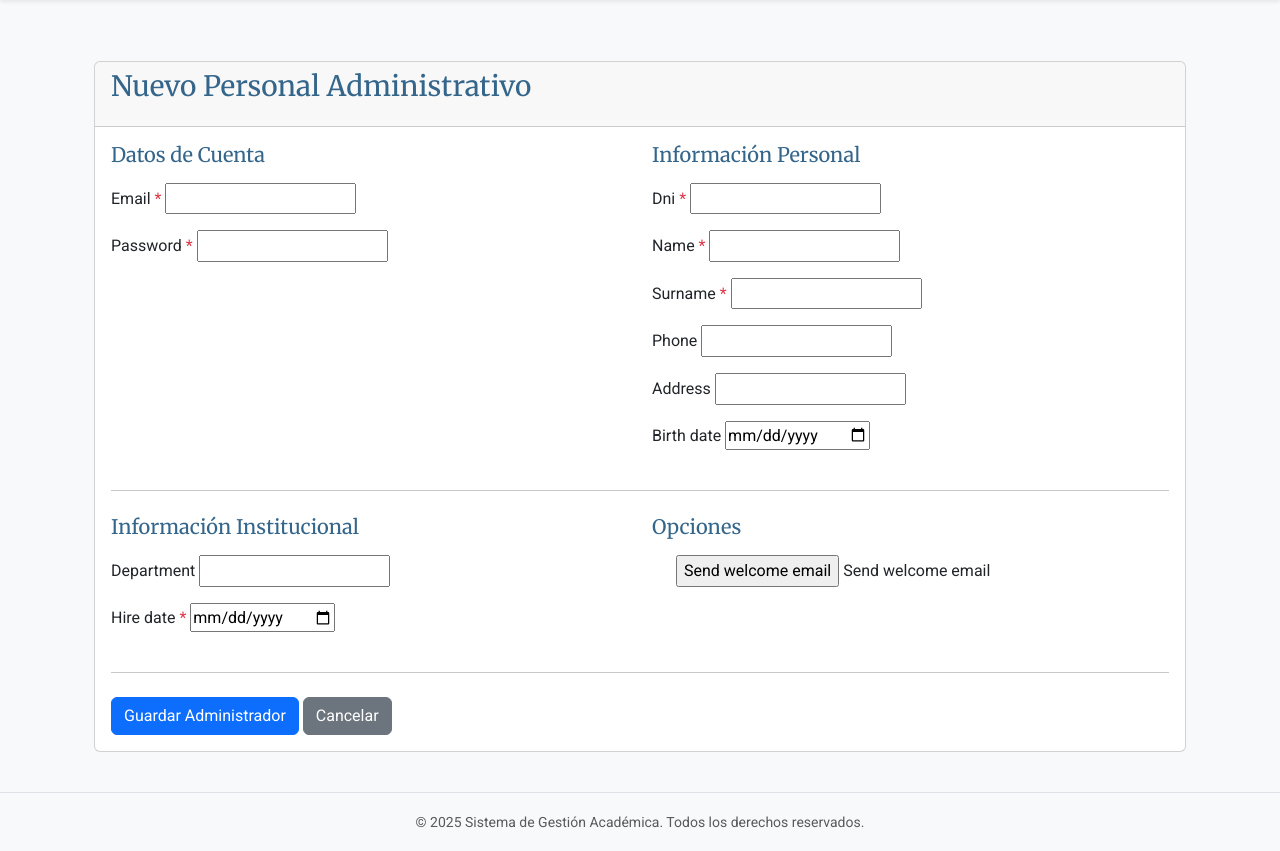
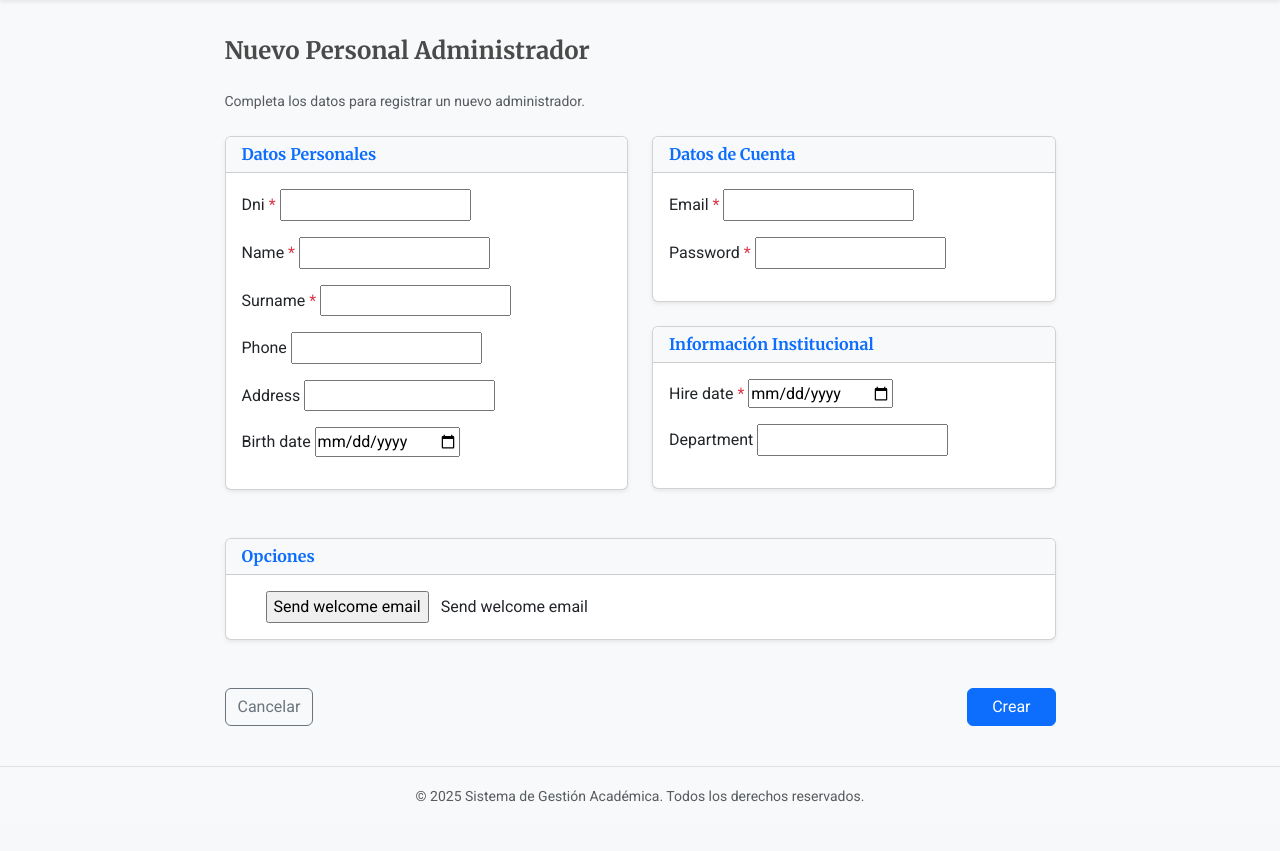
Before and after one commit to jazzzz0/sistema-gestion-academica, a Django app: template users/templates/users/admin_create.html in a window 1280 px wide. Shown: the part 67-918 px from the top of the page. After the commit the page ends 869 px from the top, so only its background shows below. Run offline with Django 5.2, Linux system fonts and the light colour scheme; the template is opened without the code that fills it, so the values that code supplies are empty, except form fields; tables that the repository leaves empty hold one stand-in row (values such as "Sample post"); form fields are guessed from the names that the template uses.

Commit message:
fix(ui): unificar estilos de templates de creación y edición (SGA-141)

```diff
--- a/users/templates/users/admin_create.html
+++ b/users/templates/users/admin_create.html
@@ -1,173 +1,189 @@
 {% extends "base.html" %}
 
+{% block title %}Nuevo Administrador{% endblock %}
+
 {% block content %}
-<div class="container mt-5">
-    <div class="card">
-        <div class="card-header">
-            <h3>Nuevo Personal Administrativo</h3>
-        </div>
-        <div class="card-body">
+<div class="row justify-content-center mt-4">
+    <div class="col-12 col-md-10 col-lg-9">
+
+        <h1 class="h4 mb-4 fw-bold">Nuevo Personal Administrador</h1>
+        <p class="text-muted small mb-4">
+             Completa los datos para registrar un nuevo administrador.
+        </p>
+
         {% if form.non_field_errors %}
-                <div class="alert alert-danger">
-                    {{ form.non_field_errors }}
+            <div class="alert alert-danger py-2 mb-4">
+                {% for err in form.non_field_errors %}
+                    <div><i class="bi bi-exclamation-circle me-2"></i>{{ err }}</div>
+                {% endfor %}
             </div>
         {% endif %}
 
         <form method="post" novalidate>
             {% csrf_token %}
 
-                <div class="row">
-                    <!-- Datos de Cuenta -->
-                    <div class="col-md-6">
-                        <h5 class="mb-3">Datos de Cuenta</h5>
-                        <div class="form-group mb-3">
-                            <label for="{{ form.email.id_for_label }}">{{ form.email.label }} <span class="text-danger">*</span></label>
-                            {{ form.email }}
-                            {% if form.email.help_text %}
-                                <small class="form-text text-muted">{{ form.email.help_text }}</small>
-                            {% endif %}
-                            {% if form.email.errors %}
+            <div class="row g-4">
+                <div class="col-12 col-md-6">
+                    <div class="card mb-4 shadow-sm">
+                        <div class="card-header bg-light">
+                            <h2 class="h6 fw-bold mb-0 text-primary">Datos Personales</h2>
+                        </div>
+                        <div class="card-body">
+                            <div class="mb-3">
+                                <label for="{{ form.dni.id_for_label }}">{{ form.dni.label }} <span class="text-danger">*</span></label>
+                                {{ form.dni }}
+                                {% for error in form.dni.errors %}
                                     <div class="invalid-feedback d-block">
-                                    {{ form.email.errors }}
+                                        {{ error }}
                                     </div>
-                            {% endif %}
+                                {% endfor %}
                             </div>
-                        <div class="form-group mb-3">
-                            <label for="{{ form.password.id_for_label }}">{{ form.password.label }} <span class="text-danger">*</span></label>
-                            {{ form.password }}
-                            {% if form.password.help_text %}
-                                <small class="form-text text-muted">{{ form.password.help_text }}</small>
-                            {% endif %}
-                            {% if form.password.errors %}
+
+                            <div class="mb-3">
+                                <label for="{{ form.name.id_for_label }}">{{ form.name.label }} <span class="text-danger">*</span></label>
+                                {{ form.name }}
+                                {% for error in form.name.errors %}
                                     <div class="invalid-feedback d-block">
-                                    {{ form.password.errors }}
+                                        {{ error }}
                                     </div>
-                            {% endif %}
+                                {% endfor %}
+                            </div>
+
+                            <div class="mb-3">
+                                <label for="{{ form.surname.id_for_label }}">{{ form.surname.label }} <span class="text-danger">*</span></label>
+                                {{ form.surname }}
+                                {% for error in form.surname.errors %}
+                                    <div class="invalid-feedback d-block">
+                                        {{ error }}
+                                    </div>
+                                {% endfor %}
+                            </div>
+
+                            <div class="mb-3">
+                                <label for="{{ form.phone.id_for_label }}">{{ form.phone.label }}</label>
+                                {{ form.phone }}
+                                {% for error in form.phone.errors %}
+                                    <div class="invalid-feedback d-block">
+                                        {{ error }}
+                                    </div>
+                                {% endfor %}
+                            </div>
+
+                            <div class="mb-3">
+                                <label for="{{ form.address.id_for_label }}">{{ form.address.label }}</label>
+                                {{ form.address }}
+                                {% for error in form.address.errors %}
+                                    <div class="invalid-feedback d-block">
+                                        {{ error }}
+                                    </div>
+                                {% endfor %}
+                            </div>
+
+                            <div class="mb-3">
+                                <label for="{{ form.birth_date.id_for_label }}">{{ form.birth_date.label }}</label>
+                                {{ form.birth_date }}
+                                {% for error in form.birth_date.errors %}
+                                    <div class="invalid-feedback d-block">
+                                        {{ error }}
+                                    </div>
+                                {% endfor %}
+                            </div>
+                        </div>
                     </div>
                 </div>
 
-                    <!-- Información Personal -->
-                    <div class="col-md-6">
-                        <h5 class="mb-3">Información Personal</h5>
-                        <div class="form-group mb-3">
-                            <label for="{{ form.dni.id_for_label }}">{{ form.dni.label }} <span class="text-danger">*</span></label>
-                            {{ form.dni }}
-                            {% if form.dni.help_text %}
-                                <small class="form-text text-muted">{{ form.dni.help_text }}</small>
+                <div class="col-12 col-md-6">
+                    <div class="card mb-4 shadow-sm">
+                        <div class="card-header bg-light">
+                            <h2 class="h6 fw-bold mb-0 text-primary">Datos de Cuenta</h2>
+                        </div>
+                        <div class="card-body">
+                            <div class="mb-3">
+                                <label for="{{ form.email.id_for_label }}">{{ form.email.label }} <span class="text-danger">*</span></label>
+                                {{ form.email }}
+                                {% for error in form.email.errors %}
+                                    <div class="invalid-feedback d-block">
+                                        {{ error }}
+                                    </div>
+                                {% endfor %}
+                            </div>
+
+                            <div class="mb-3">
+                                <label for="{{ form.password.id_for_label }}">{{ form.password.label }} <span class="text-danger">*</span></label>
+                                {{ form.password }}
+                                {% for error in form.password.errors %}
+                                    <div class="invalid-feedback d-block">
+                                        {{ error }}
+                                    </div>
+                                {% endfor %}
+                            </div>
+                        </div>
+                    </div>
+
+                    <div class="card mb-4 shadow-sm">
+                        <div class="card-header bg-light">
+                            <h2 class="h6 fw-bold mb-0 text-primary">Información Institucional</h2>
+                        </div>
+                        <div class="card-body">
+                            <div class="mb-3">
+                                <label for="{{ form.hire_date.id_for_label }}">{{ form.hire_date.label }} <span class="text-danger">*</span></label>
+                                {{ form.hire_date }}
+                                {% if form.hire_date.help_text %}
+                                    <div class="form-text">{{ form.hire_date.help_text }}</div>
                                 {% endif %}
-                            {% if form.dni.errors %}
+                                {% for error in form.hire_date.errors %}
                                     <div class="invalid-feedback d-block">
-                                    {{ form.dni.errors }}
+                                        {{ error }}
                                     </div>
+                                {% endfor %}
+                            </div>
+
+                            <div class="mb-3">
+                                <label for="{{ form.department.id_for_label }}">{{ form.department.label }}</label>
+                                {{ form.department }}
+                                {% if form.department.help_text %}
+                                    <div class="form-text">{{ form.department.help_text }}</div>
                                 {% endif %}
+                                {% for error in form.department.errors %}
+                                    <div class="invalid-feedback d-block">
+                                        {{ error }}
                                     </div>
-                        <div class="form-group mb-3">
-                            <label for="{{ form.name.id_for_label }}">{{ form.name.label }} <span class="text-danger">*</span></label>
-                            {{ form.name }}
-                            {% if form.name.errors %}
-                                <div class="invalid-feedback d-block">
-                                    {{ form.name.errors }}
+                                {% endfor %}
                             </div>
-                            {% endif %}
                         </div>
-                        <div class="form-group mb-3">
-                            <label for="{{ form.surname.id_for_label }}">{{ form.surname.label }} <span class="text-danger">*</span></label>
-                            {{ form.surname }}
-                            {% if form.surname.errors %}
-                                <div class="invalid-feedback d-block">
-                                    {{ form.surname.errors }}
                     </div>
-                            {% endif %}
                 </div>
-                        <div class="form-group mb-3">
-                            <label for="{{ form.phone.id_for_label }}">{{ form.phone.label }}</label>
-                            {{ form.phone }}
-                            {% if form.phone.errors %}
-                                <div class="invalid-feedback d-block">
-                                    {{ form.phone.errors }}
+
+                <div class="col-12">
+                    <div class="card mb-4 shadow-sm">
+                        <div class="card-header bg-light">
+                            <h2 class="h6 fw-bold mb-0 text-primary">Opciones</h2>
                         </div>
-                            {% endif %}
-                        </div>
-                        <div class="form-group mb-3">
-                            <label for="{{ form.address.id_for_label }}">{{ form.address.label }}</label>
-                            {{ form.address }}
-                            {% if form.address.errors %}
-                                <div class="invalid-feedback d-block">
-                                    {{ form.address.errors }}
-                                </div>
-                            {% endif %}
-                        </div>
-                        <div class="form-group mb-3">
-                            <label for="{{ form.birth_date.id_for_label }}">{{ form.birth_date.label }}</label>
-                            {{ form.birth_date }}
-                            {% if form.birth_date.errors %}
-                                <div class="invalid-feedback d-block">
-                                    {{ form.birth_date.errors }}
-                                </div>
+                        <div class="card-body">
+                            <div class="form-check mb-0">
+                                {{ form.send_welcome_email }}
+                                <label class="form-check-label ms-2" for="{{ form.send_welcome_email.id_for_label }}">
+                                    {{ form.send_welcome_email.label }}
+                                </label>
+                                {% if form.send_welcome_email.help_text %}
+                                    <div><small class="form-text text-muted d-block mt-2">{{ form.send_welcome_email.help_text }}</small></div>
                                 {% endif %}
                             </div>
                         </div>
                     </div>
-
-                <hr class="my-4">
-
-                <div class="row">
-                    <!-- Información Institucional -->
-                    <div class="col-md-6">
-                        <h5 class="mb-3">Información Institucional</h5>
-                        <div class="form-group mb-3">
-                            <label for="{{ form.department.id_for_label }}">{{ form.department.label }}</label>
-                            {{ form.department }}
-                            {% if form.department.help_text %}
-                                <small class="form-text text-muted">{{ form.department.help_text }}</small>
-                            {% endif %}
-                            {% if form.department.errors %}
-                                <div class="invalid-feedback d-block">
-                                    {{ form.department.errors }}
-                                </div>
-                            {% endif %}
-                        </div>
-                        <div class="form-group mb-3">
-                            <label for="{{ form.hire_date.id_for_label }}">{{ form.hire_date.label }} <span class="text-danger">*</span></label>
-                            {{ form.hire_date }}
-                            {% if form.hire_date.help_text %}
-                                <small class="form-text text-muted">{{ form.hire_date.help_text }}</small>
-                            {% endif %}
-                            {% if form.hire_date.errors %}
-                                <div class="invalid-feedback d-block">
-                                    {{ form.hire_date.errors }}
-                                </div>
-                            {% endif %}
-                        </div>
                 </div>
 
-                    <!-- Opciones -->
-                    <div class="col-md-6">
-                        <h5 class="mb-3">Opciones</h5>
-                        <div class="form-check mb-3">
-                            {{ form.send_welcome_email }}
-                            <label class="form-check-label" for="{{ form.send_welcome_email.id_for_label }}">
-                                {{ form.send_welcome_email.label }}
-                            </label>
-                            {% if form.send_welcome_email.help_text %}
-                                <small class="form-text text-muted d-block">{{ form.send_welcome_email.help_text }}</small>
-                            {% endif %}
-                        </div>
-                    </div>
             </div>
 
-                <hr class="my-4">
-
-                <div class="mt-4">
-                    <button type="submit" class="btn btn-primary">
-                        <i class="fas fa-save"></i> Guardar Administrador
+            <div class="d-flex justify-content-between mt-4">
+                <a href="{% url 'users:admin_list' %}" class="btn btn-outline-secondary text-decoration-none">
+                    Cancelar
+                </a>
+                <button type="submit" class="btn btn-primary px-4">
+                    Crear
                 </button>
-                    <a href="{% url 'users:admin_list' %}" class="btn btn-secondary">
-                        <i class="fas fa-times"></i> Cancelar
-                    </a>
             </div>
         </form>
     </div>
 </div>
-</div>
 {% endblock %}
```
Also changed, not shown: careers/templates/careers/career_form.html (+42 -41 lines), students/templates/students/student_form.html (+6 -17 lines), subjects/templates/subjects/subject_form.html (+38 -25 lines), users/templates/users/teacher_create.html (+132 -91 lines). Lines whose indentation alone changed are shown as unchanged.
